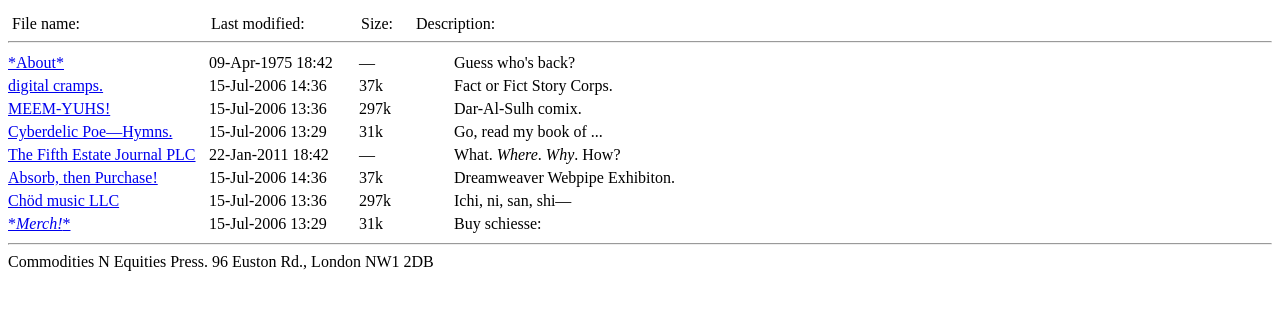
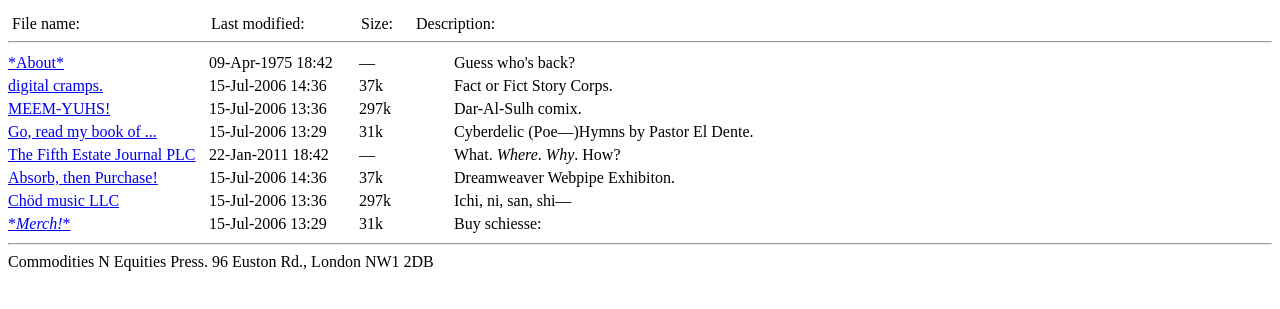
Before and after one commit to user27011947/Commodities, a plain HTML site: page n/Equities/index.html in a window 1280 px wide. Shown: the part 93-402 px from the top of the page. Drawn offline with Linux system fonts and the light colour scheme.

Commit message:
Add files via upload

```diff
--- a/n/Equities/index.html
+++ b/n/Equities/index.html
@@ -131,14 +131,14 @@
         <table align="left" cellpadding="0" cellspacing="0">
           <tbody>
             <tr>
-              <td><div id="hover_img"><a href="#" onclick="window.location.reload(true);"><img src="https://static.wixstatic.com/media/5e674e_f4ef1a23e708456fb43832c4a93eff30~mv2_d_3008_2000_s_2.jpg/v1/fill/w_705,h_469,al_c,q_80,usm_0.66_1.00_0.01,enc_auto/5e674e_f4ef1a23e708456fb43832c4a93eff30~mv2_d_3008_2000_s_2.jpg"/>Cyberdelic
-                  Poe—Hymns.</a></div></td>
+              <td><div id="hover_img"><a href="#" onclick="window.location.reload(true);"><img src="https://static.wixstatic.com/media/5e674e_f4ef1a23e708456fb43832c4a93eff30~mv2_d_3008_2000_s_2.jpg/v1/fill/w_705,h_469,al_c,q_80,usm_0.66_1.00_0.01,enc_auto/5e674e_f4ef1a23e708456fb43832c4a93eff30~mv2_d_3008_2000_s_2.jpg"/>Go,
+                  read my book of ...</a></div></td>
             </tr>
           </tbody>
         </table></td>
       <td height="23">15-Jul-2006 13:29</td>
       <td height="23">31k</td>
-      <td height="23">Go, read my book of ...</td>
+      <td height="23">Cyberdelic (Poe—)Hymns by Pastor El Dente.</td>
     </tr>
     <tr>
       <td height="23">
```
